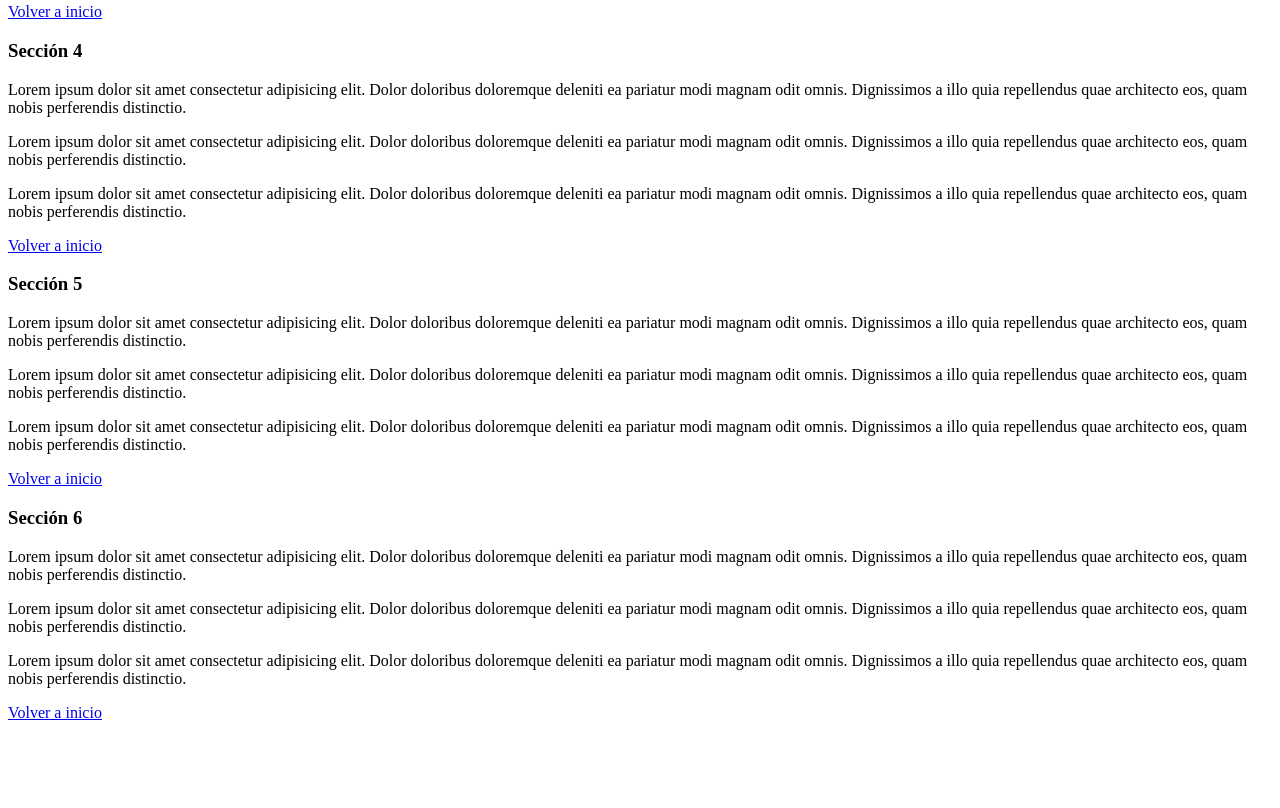
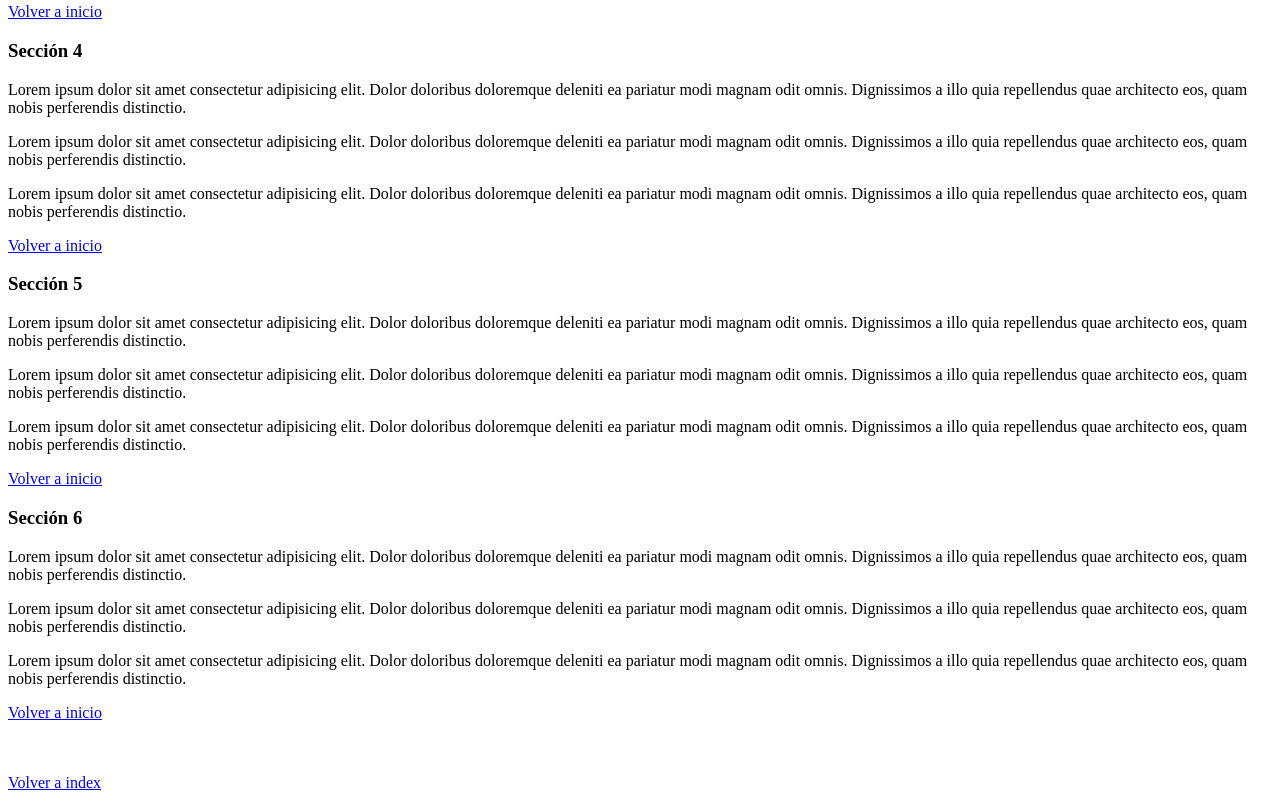
Before and after one commit to carlosmr3/Pagina-videotutoriales, a plain HTML site: page 7.Enlaces II.html in a window 1280 px wide. Shown: the part 777-1585 px from the top of the page. Before the commit the page ends 1507 px from the top, so only its background shows below. Drawn offline with Linux system fonts and the light colour scheme.

Commit message:
version1.2

```diff
--- a/7.Enlaces II.html
+++ b/7.Enlaces II.html
@@ -49,6 +49,8 @@
     <p>Lorem ipsum dolor sit amet consectetur adipisicing elit. Dolor doloribus doloremque deleniti ea pariatur modi magnam odit omnis. Dignissimos a illo quia repellendus quae architecto eos, quam nobis perferendis distinctio.</p>
     <p>Lorem ipsum dolor sit amet consectetur adipisicing elit. Dolor doloribus doloremque deleniti ea pariatur modi magnam odit omnis. Dignissimos a illo quia repellendus quae architecto eos, quam nobis perferendis distinctio.</p>
     <a href="#Enlaces II">Volver a inicio</a>
+<br><br><br>
+    <p><a href="index.html">Volver a index</a></p>
 
 
 
```
